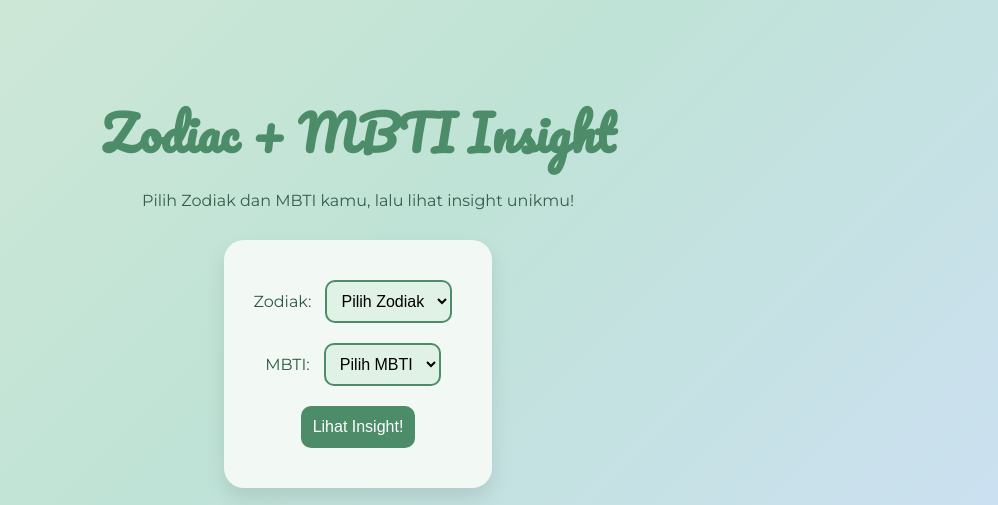
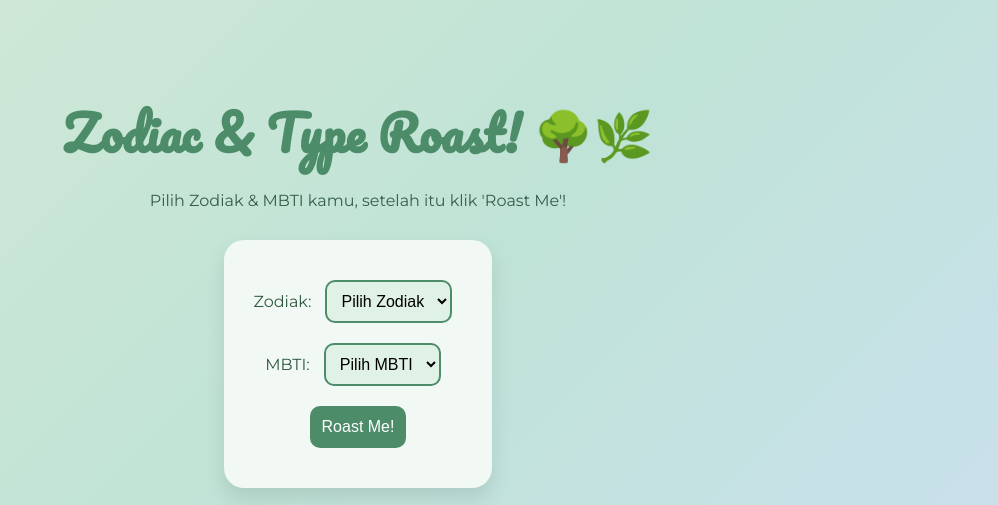
Before and after one commit to 307temporaryredirect/three-web, a Flask app: page / in a window 1280 px wide. Shown: the top 505 px of the page, without its empty margins (282-1280 px from the left). Run offline with Flask 3, Linux system fonts and the light colour scheme.

Commit message:
Update index.html

```diff
--- a/templates/index.html
+++ b/templates/index.html
@@ -1,29 +1,29 @@
 <!DOCTYPE html>
 <html lang="en">
 <head>
-    <meta charset="UTF-8">
-    <title>Zodiac + MBTI Insight</title>
-    <link href="https://fonts.googleapis.com/css2?family=Pacifico&family=Montserrat:wght@400;600&display=swap" rel="stylesheet">
+    <meta charset="UTF-8" />
+    <title>ZoType Roast!</title>
+    <link href="https://fonts.googleapis.com/css2?family=Pacifico&family=Montserrat:wght@400;600&display=swap" rel="stylesheet" />
     <style>
         body {
-            background: linear-gradient(135deg, #d4e9d7, #bfe3d6, #cce0f2); /* Hijau biru gradasi */
+            background: linear-gradient(135deg, #d4e9d7, #bfe3d6, #cce0f2);
             font-family: 'Montserrat', sans-serif;
             text-align: center;
             padding: 50px;
-            color: #2e5940; /* Hijau gelap alami */
+            color: #2e5940;
         }
         h1 {
             font-family: 'Pacifico', cursive;
-            color: #4c8c69; /* Hijau alami */
+            color: #4c8c69;
             font-size: 48px;
             margin-bottom: 10px;
         }
         p {
-            color: #355e4b; /* Hijau lembut */
+            color: #355e4b;
             margin-bottom: 30px;
         }
         form {
-            background: #f2f9f4; /* Putih kehijauan */
+            background: #f2f9f4;
             padding: 30px;
             border-radius: 20px;
             display: inline-block;
@@ -34,22 +34,22 @@
             font-size: 16px;
             margin: 10px;
             border-radius: 10px;
-            border: 2px solid #4c8c69; /* Border hijau natural */
+            border: 2px solid #4c8c69;
             outline: none;
-            background-color: #e0f1e5; /* Hijau pastel */
+            background-color: #e0f1e5;
         }
         button {
-            background-color: #4c8c69; /* Hijau natural */
+            background-color: #4c8c69;
             color: white;
             cursor: pointer;
             transition: background-color 0.3s ease;
         }
         button:hover {
-            background-color: #3b7055; /* Lebih gelap */
+            background-color: #3b7055;
         }
         #result {
             margin-top: 30px;
-            background: #f0f7f4; /* Putih kehijauan */
+            background: #f0f7f4;
             padding: 20px;
             border-radius: 20px;
             max-width: 500px;
@@ -58,11 +58,39 @@
             box-shadow: 0 5px 15px rgba(0,0,0,0.1);
             display: none;
         }
+        /* Grid container untuk gambar */
+        .grid-container {
+            display: grid;
+            grid-template-columns: repeat(4, 1fr);
+            gap: 15px;
+            margin-top: 40px;
+            max-width: 900px;
+            margin-left: auto;
+            margin-right: auto;
+        }
+        .grid-container img {
+            width: 100%;
+            border-radius: 15px;
+            object-fit: cover;
+            box-shadow: 0 4px 8px rgba(0,0,0,0.1);
+        }
+        /* Responsif mobile: 1 kolom */
+        @media (max-width: 600px) {
+            .grid-container {
+                grid-template-columns: 1fr;
+            }
+        }
+        /* Tablet: 2 kolom */
+        @media (max-width: 900px) and (min-width: 601px) {
+            .grid-container {
+                grid-template-columns: repeat(2, 1fr);
+            }
+        }
     </style>
 </head>
 <body>
-    <h1>Zodiac + MBTI Insight</h1>
-    <p>Pilih Zodiak dan MBTI kamu, lalu lihat insight unikmu!</p>
+    <h1>Zodiac & Type Roast! 🌳🌿</h1>
+    <p>Pilih Zodiak & MBTI kamu, setelah itu klik 'Roast Me'!</p>
     <form id="zodiacForm">
         <label for="zodiac">Zodiak:</label>
         <select id="zodiac" name="zodiac" required>
@@ -79,7 +107,7 @@
             <option value="Capricorn">Capricorn</option>
             <option value="Aquarius">Aquarius</option>
             <option value="Pisces">Pisces</option>
-        </select><br>
+        </select><br />
         <label for="mbti">MBTI:</label>
         <select id="mbti" name="mbti" required>
             <option value="">Pilih MBTI</option>
@@ -99,13 +127,18 @@
             <option value="ESFJ">ESFJ</option>
             <option value="ISTJ">ISTJ</option>
             <option value="ESTJ">ESTJ</option>
-        </select><br>
-        <button type="submit">Lihat Insight!</button>
+        </select><br />
+        <button type="submit">Roast Me!</button>
     </form>
 
     <div id="result">
-        <h2>Insight Kamu:</h2>
-        <p id="description">Deskripsi kombinasi zodiak + MBTI kamu akan muncul di sini.</p>
+        <h2>The Result!:</h2>
+        <p id="description">Roasting kombinasi zodiak + MBTI kamu akan muncul di sini.</p>
+    </div>
+
+    <!-- Contoh grid gambar -->
+    <div class="grid-container">
+        <img src="https://images.unsplash.com/photo-1506744038136-46273834b3fb?auto=format&fit=crop&w=600&q=80" alt="Nature 1" />
     </div>
 
     <script>
@@ -118,8 +151,10 @@
             const zodiac = document.getElementById('zodiac').value;
             const mbti = document.getElementById('mbti').value;
 
-            const response = await fetch(`/get_description?zodiac=${zodiac}&mbti=${mbti}`);
-            const data = await response.json();
+            // Contoh dummy response
+            const data = {
+                description: `Insight for Zodiac: ${zodiac} and MBTI: ${mbti} coming soon!`
+            };
 
             descriptionP.textContent = data.description;
             resultDiv.style.display = 'block';
```
